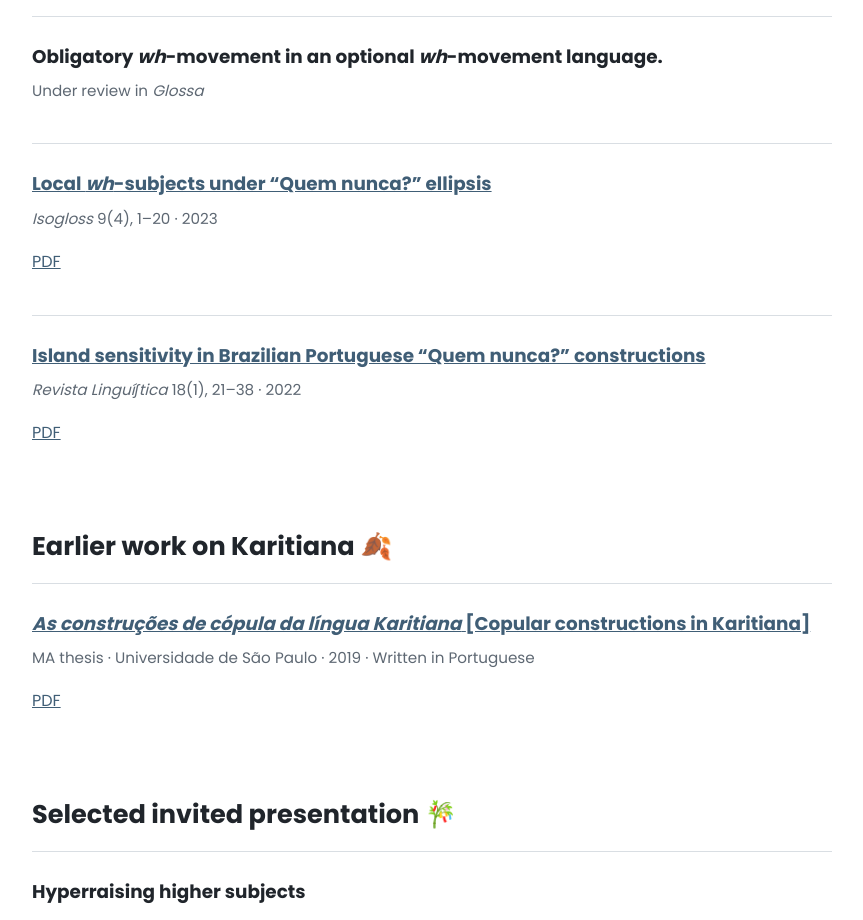
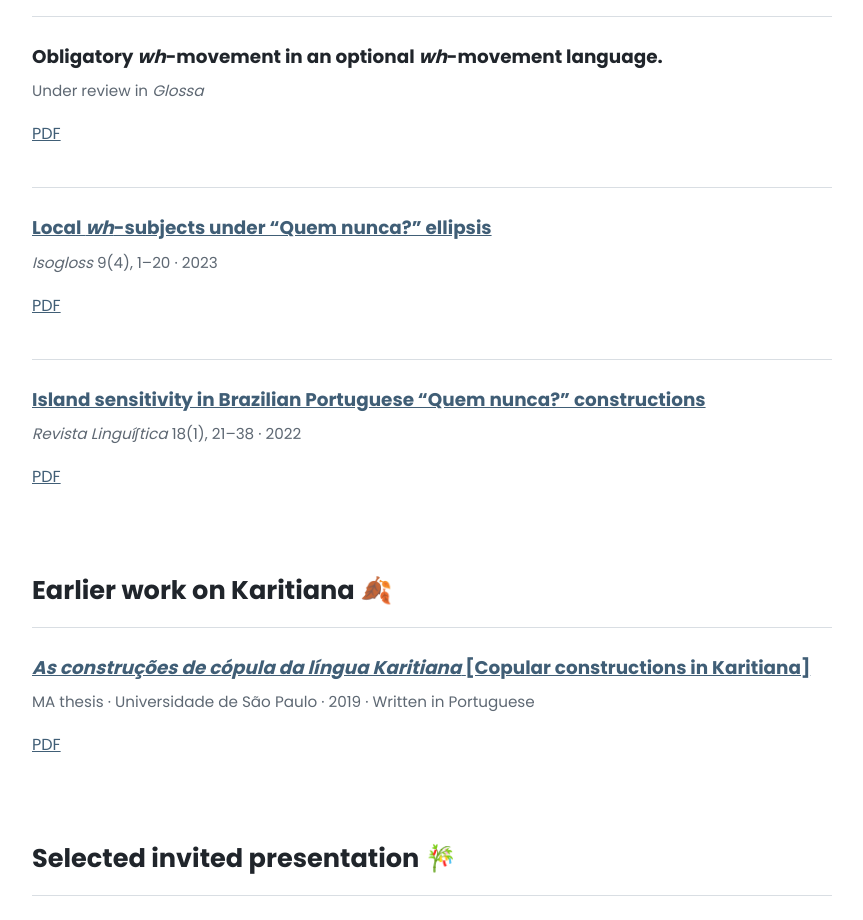
Before and after one commit to tarcisioadias/tarcisioadias.github.io, a plain HTML site: page syntax.html in a window 1280 px wide. Shown: the part 3105-4025 px from the top of the page, without its empty margins (208-1071 px from the left). Drawn offline with Linux system fonts and the light colour scheme.

Commit message:
Add PDF link to entry in syntax.html

```diff
--- a/syntax.html
+++ b/syntax.html
@@ -284,6 +284,14 @@
       <p class="entry-status">
         Under review in <em>Glossa</em>
       </p>
+ <p class="entry-links">
+        <a
+          href="obligatorywhoptional.pdf"
+          target="_blank"
+          rel="noopener noreferrer"
+        >PDF</a>
+      </p>
+
     </div>
 
     <div class="research-entry">
```
